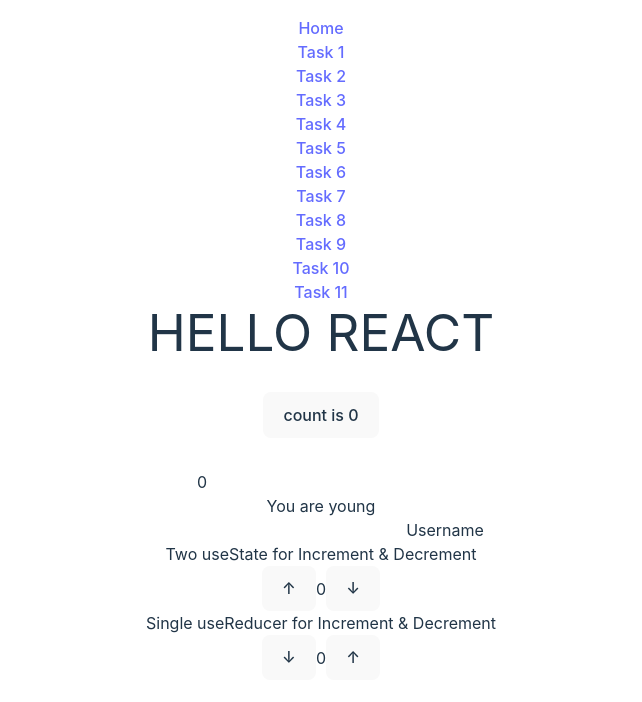
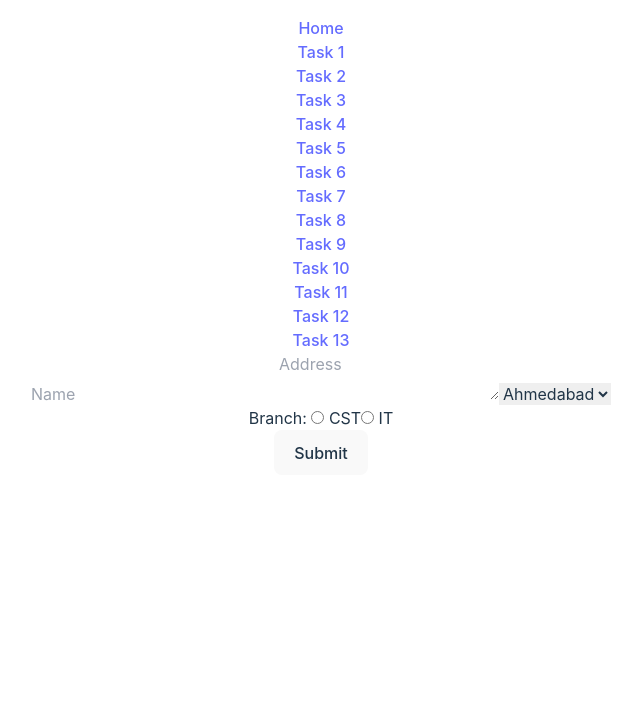
Before and after one commit to Krish4523/react-tutorial, a React (Vite) app: page /task12 in a window 1280 px wide. Before the commit this address led to /. Shown: the top 702 px of the page, without its empty margins (319-961 px from the left). Built offline with nearby package versions, Linux system fonts and the light colour scheme.

Commit message:
lecture-6

```diff
--- a/src/App.css
+++ b/src/App.css
@@ -40,3 +40,20 @@
 .read-the-docs {
   color: #888;
 }
+.product-list {
+  display: flex;
+  flex-wrap: wrap;
+}
+
+.product-item {
+  border: 1px solid #ddd;
+  padding: 16px;
+  margin: 16px;
+  width: 200px;
+  text-align: center;
+}
+
+.product-item img {
+  max-width: 100%;
+  height: auto;
+}
--- a/src/App.jsx
+++ b/src/App.jsx
@@ -13,6 +13,8 @@
 import { Task9 } from "./Task9";
 import { Task10 } from "./Task10";
 import { Task11 } from "./Task11.jsx";
+import { Task12 } from "./Task12.jsx";
+import { Task13 } from "./Task13.jsx";
 
 const info = { model: "Grand i10", brand: "Hyundai" };
 const students = [
@@ -33,6 +35,8 @@
   { href: "/task9", item: "Task 9" },
   { href: "/task10", item: "Task 10" },
   { href: "/task11", item: "Task 11" },
+  { href: "/task12", item: "Task 12" },
+  { href: "/task13", item: "Task 13" },
 ];
 
 function App() {
@@ -56,6 +60,8 @@
           <Route path="/task9" element={<Task9 students={students} />} />
           <Route path="/task10" element={<Task10 />} />
           <Route path="/task11" element={<Task11 />} />
+          <Route path="/task12" element={<Task12 />} />
+          <Route path="/task13" element={<Task13 />} />
           <Route path="*" element={<Navigate to="/" />} />
         </Routes>
       </BrowserRouter>
--- /dev/null
+++ b/src/Task12.jsx
@@ -0,0 +1,66 @@
+import { useState } from "react";
+
+export function Task12() {
+  const [name, setName] = useState("");
+  const [address, setAddress] = useState("");
+  const [branch, setBranch] = useState("");
+  const [city, setCity] = useState("");
+  return (
+    <form
+      onSubmit={(e) => {
+        e.preventDefault();
+        alert(
+          `Name: ${name}\nAddress: ${address}\nBranch: ${branch}\nCity: ${city}`,
+        );
+      }}
+    >
+      <div className="flex flex-col gap-4 items-start mb-4 w-1/2">
+        <input
+          type="text"
+          placeholder="Name"
+          className="px-4 py-2 rounded-md w-full"
+          onChange={(e) => setName(e.target.value)}
+          required
+        />
+        <textarea
+          onChange={(e) => setAddress(e.target.value)}
+          placeholder="Address"
+          className="px-4 py-2 rounded-md w-full"
+        ></textarea>
+
+        <select
+          onChange={(e) => setCity(e.target.value)}
+          className="px-4 py-2 rounded-md"
+        >
+          <option value="Ahmedabad">Ahmedabad</option>
+          <option value="Surat">Surat</option>
+          <option value="Baroda">Baroda</option>
+          <option value="Morbi">Morbi</option>
+        </select>
+        <div className="flex gap-2">
+          <label>Branch: </label>
+          <label>
+            <input
+              type="radio"
+              name="branch"
+              value="CST"
+              onChange={(e) => setBranch(e.target.value)}
+            />{" "}
+            CST
+          </label>
+          <label>
+            <input
+              type="radio"
+              name="branch"
+              value="IT"
+              onChange={(e) => setBranch(e.target.value)}
+            />{" "}
+            IT
+          </label>
+        </div>
+        <button type="submit">Submit</button>
+      </div>
+    </form>
+  );
+  /* */
+}
--- /dev/null
+++ b/src/Task13.jsx
@@ -0,0 +1,64 @@
+import React, { useState } from "react";
+import data from "./product/data.json";
+
+export function Task13() {
+  const [products, setProducts] = useState(data);
+  const [searchTerm, setSearchTerm] = useState("");
+  const [selectedBrand, setSelectedBrand] = useState("");
+
+  // Get unique brands from the products data
+  const uniqueBrands = [...new Set(data.map((product) => product.brand))];
+
+  const handleSearchChange = (event) => {
+    setSearchTerm(event.target.value);
+  };
+
+  const handleBrandChange = (event) => {
+    setSelectedBrand(event.target.value);
+  };
+
+  const filteredProducts = products.filter((product) => {
+    const matchesSearchTerm =
+      product.name.toLowerCase().includes(searchTerm.toLowerCase()) ||
+      product.brand.toLowerCase().includes(searchTerm.toLowerCase());
+    const matchesBrand =
+      selectedBrand === "" || product.brand === selectedBrand;
+    return matchesSearchTerm && matchesBrand;
+  });
+
+  return (
+    <div>
+      <div className="flex gap-2 justify-center w-1/2">
+        <input
+          type="text"
+          placeholder="Search products..."
+          value={searchTerm}
+          onChange={handleSearchChange}
+          className="px-4 py-2 rounded-md w-full"
+        />
+        <select
+          value={selectedBrand}
+          onChange={handleBrandChange}
+          className="px-4 py-2 rounded-md"
+        >
+          <option value="">All Brands</option>
+          {uniqueBrands.map((brand) => (
+            <option key={brand} value={brand}>
+              {brand}
+            </option>
+          ))}
+        </select>
+      </div>
+      <div className="product-list">
+        {filteredProducts.map((product) => (
+          <div key={product.name} className="product-item">
+            <img src={product.image} alt={product.name} />
+            <h2>{product.name}</h2>
+            <p>{product.brand}</p>
+            <p>${product.price.toFixed(2)}</p>
+          </div>
+        ))}
+      </div>
+    </div>
+  );
+}
--- /dev/null
+++ b/src/product/data.json
@@ -0,0 +1,62 @@
+[
+  {
+    "name": "Wireless Mouse",
+    "brand": "Logitech",
+    "image": "https://encrypted-tbn0.gstatic.com/images?q=tbn:ANd9GcQI_NyqpPs49i3GwYxpdWVdISw8B9VkPu2qok0oStFFFrfEfUMkL_8o9yrZyHmwQNa1vy4&usqp=CAU",
+    "price": 25.99
+  },
+  {
+    "name": "Mechanical Keyboard",
+    "brand": "Corsair",
+    "image": "https://elitehubs.com/cdn/shop/files/Corsair-K70-RGB-PRO-e1676536195495.jpg?v=1695335538",
+    "price": 79.99
+  },
+  {
+    "name": "Gaming Headset",
+    "brand": "SteelSeries",
+    "image": "https://elitehubs.com/cdn/shop/products/arctis-7-black-2019-edition-image-main-600x600-1-2.jpg?v=1683969550&width=533",
+    "price": 49.99
+  },
+  {
+    "name": "4K Monitor",
+    "brand": "Samsung",
+    "image": "https://www.nextstore.com.kw/media/catalog/product/cache/1913860e7352e75eb6626835cd95d7bd/l/u/lu32j590uqmxue_0007_layer_2 ",
+    "price": 299.99
+  },
+  {
+    "name": "Portable SSD",
+    "brand": "SanDisk",
+    "image": "https://encrypted-tbn0.gstatic.com/images?q=tbn:ANd9GcT9CcOiNpPx6xNTwE8c1oOPDFGWjgW9CZ5ICA&usqp=CAU",
+    "price": 89.99
+  },
+  {
+    "name": "Bluetooth Speaker",
+    "brand": "Logitech",
+    "image": "https://placehold.co/150",
+    "price": 45.99
+  },
+  {
+    "name": "Gaming Mouse",
+    "brand": "Corsair",
+    "image": "https://placehold.co/150",
+    "price": 59.99
+  },
+  {
+    "name": "Gaming Keyboard",
+    "brand": "SteelSeries",
+    "image": "https://placehold.co/150",
+    "price": 89.99
+  },
+  {
+    "name": "Curved Monitor",
+    "brand": "Samsung",
+    "image": "https://placehold.co/150",
+    "price": 249.99
+  },
+  {
+    "name": "USB Flash Drive",
+    "brand": "SanDisk",
+    "image": "https://placehold.co/150",
+    "price": 19.99
+  }
+]
```
